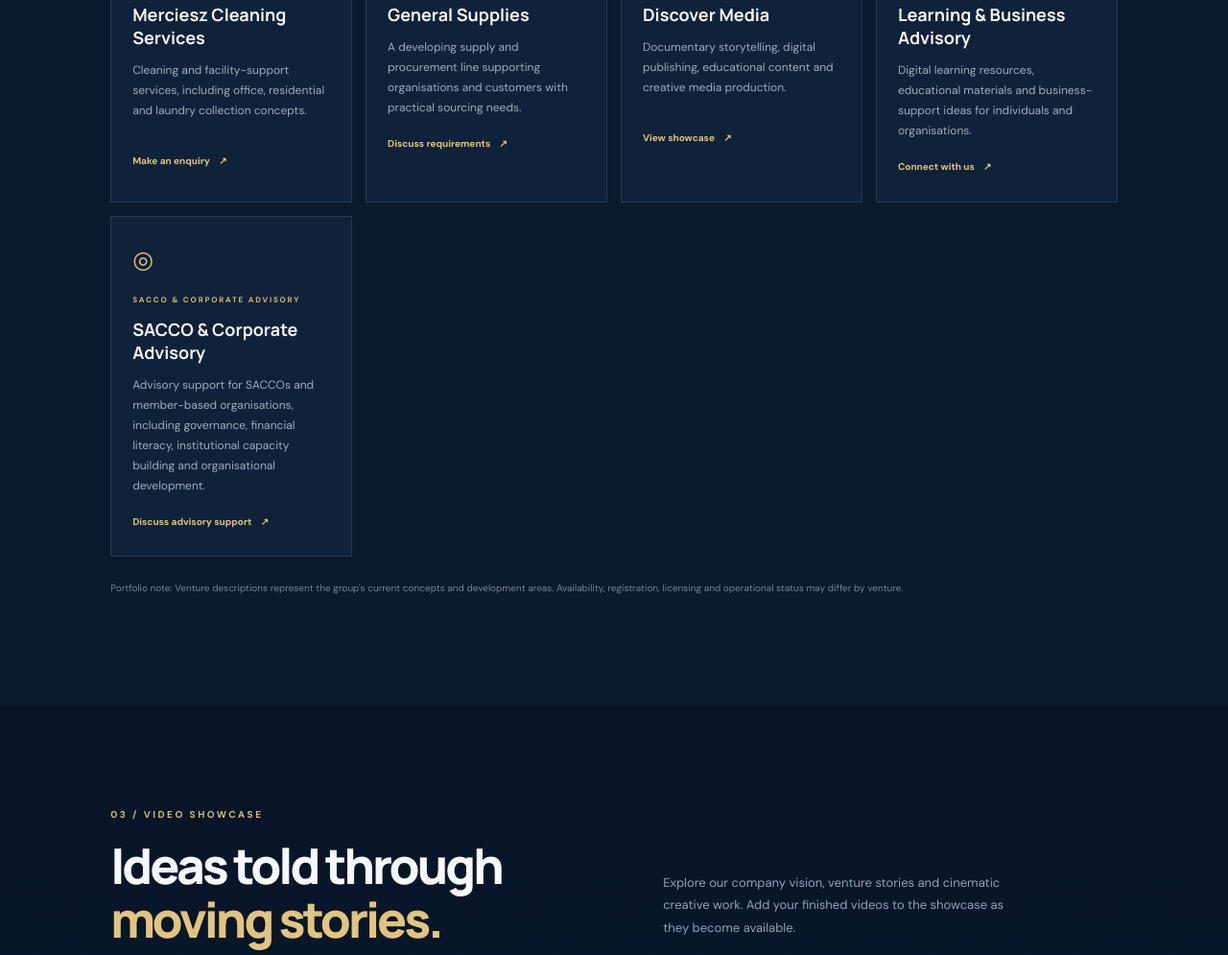
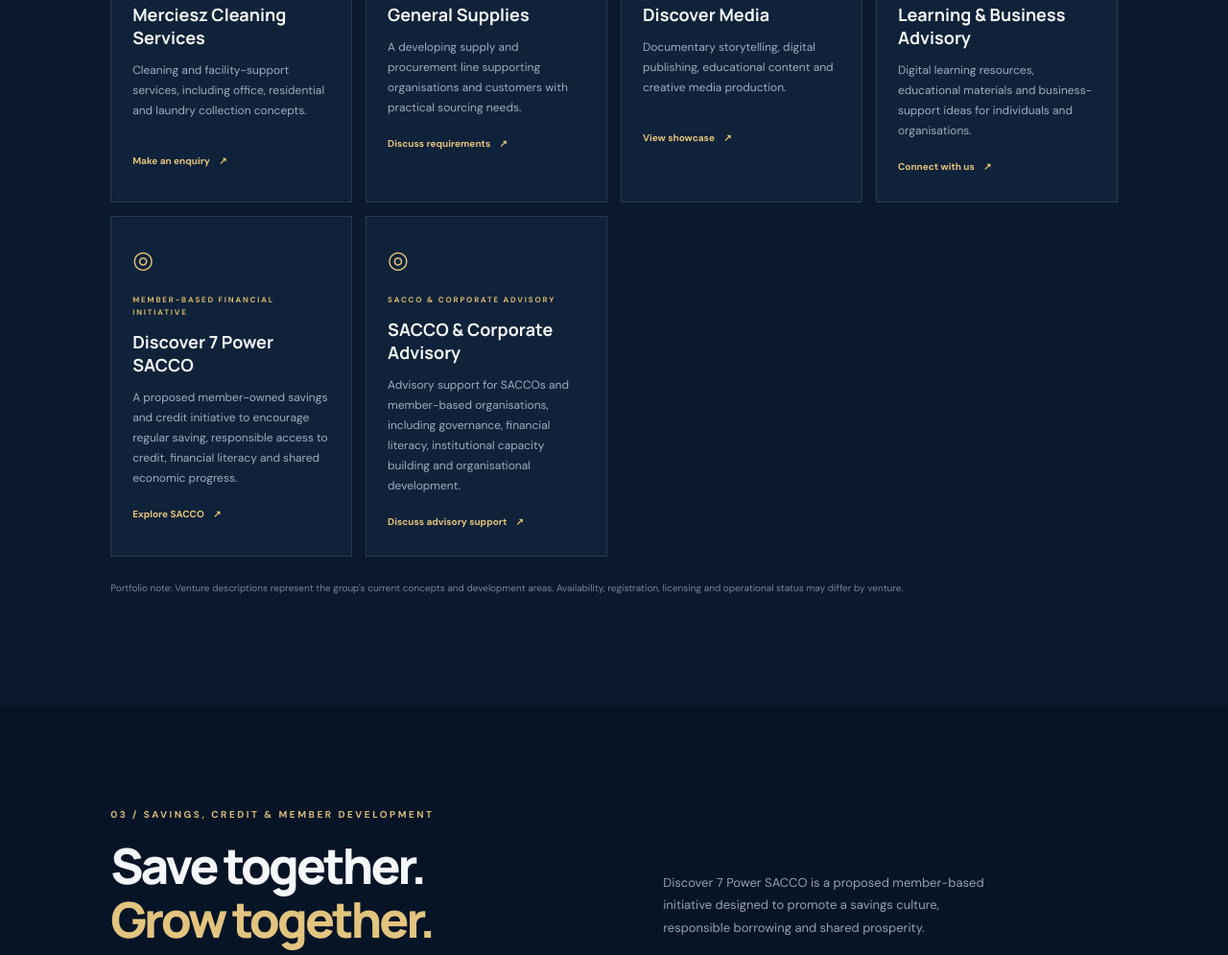
Before and after one commit to ninevetemple-web/zeddy-discover7power3, a plain HTML site: page index.html in a window 1280 px wide. Shown: the part 2198-3193 px from the top of the page at 96% size. Drawn offline with Linux system fonts and the light colour scheme.

Commit message:
Add Discover 7 Power SACCO venture and information section

```diff
--- a/index.html
+++ b/index.html
@@ -20,7 +20,8 @@
 <article class="venture-card"><div class="venture-icon">✧</div><span class="tag">FACILITY SERVICES</span><h3>Merciesz Cleaning Services</h3><p>Cleaning and facility-support services, including office, residential and laundry collection concepts.</p><a href="#contact">Make an enquiry <span>↗</span></a></article>
 <article class="venture-card"><div class="venture-icon">▤</div><span class="tag">SUPPLY & PROCUREMENT</span><h3>General Supplies</h3><p>A developing supply and procurement line supporting organisations and customers with practical sourcing needs.</p><a href="#contact">Discuss requirements <span>↗</span></a></article>
 <article class="venture-card"><div class="venture-icon">◉</div><span class="tag">MEDIA & PUBLISHING</span><h3>Discover Media</h3><p>Documentary storytelling, digital publishing, educational content and creative media production.</p><a href="#showcase">View showcase <span>↗</span></a></article>
-<article class="venture-card"><div class="venture-icon">⌘</div><span class="tag">LEARNING & ADVISORY</span><h3>Learning & Business Advisory</h3><p>Digital learning resources, educational materials and business-support ideas for individuals and organisations.</p><a href="#contact">Connect with us <span>↗</span></a></article><article class="venture-card"><div class="venture-icon">◎</div><span class="tag">SACCO & CORPORATE ADVISORY</span><h3>SACCO & Corporate Advisory</h3><p>Advisory support for SACCOs and member-based organisations, including governance, financial literacy, institutional capacity building and organisational development.</p><a href="#contact">Discuss advisory support <span>↗</span></a></article></div><p class="fine-print">Portfolio note: Venture descriptions represent the group's current concepts and development areas. Availability, registration, licensing and operational status may differ by venture.</p></section>
+<article class="venture-card"><div class="venture-icon">⌘</div><span class="tag">LEARNING & ADVISORY</span><h3>Learning & Business Advisory</h3><p>Digital learning resources, educational materials and business-support ideas for individuals and organisations.</p><a href="#contact">Connect with us <span>↗</span></a></article><article class="venture-card"><div class="venture-icon">◎</div><span class="tag">MEMBER-BASED FINANCIAL INITIATIVE</span><h3>Discover 7 Power SACCO</h3><p>A proposed member-owned savings and credit initiative to encourage regular saving, responsible access to credit, financial literacy and shared economic progress.</p><a href="#sacco">Explore SACCO <span>↗</span></a></article><article class="venture-card"><div class="venture-icon">◎</div><span class="tag">SACCO & CORPORATE ADVISORY</span><h3>SACCO & Corporate Advisory</h3><p>Advisory support for SACCOs and member-based organisations, including governance, financial literacy, institutional capacity building and organisational development.</p><a href="#contact">Discuss advisory support <span>↗</span></a></article></div><p class="fine-print">Portfolio note: Venture descriptions represent the group's current concepts and development areas. Availability, registration, licensing and operational status may differ by venture.</p></section>
+<section class="section sacco-section" id="sacco"><div class="section-kicker">03 / SAVINGS, CREDIT & MEMBER DEVELOPMENT</div><div class="section-heading"><div><h2>Save together.<br><em>Grow together.</em></h2></div><p>Discover 7 Power SACCO is a proposed member-based initiative designed to promote a savings culture, responsible borrowing and shared prosperity.</p></div><div class="principles"><article><b>01</b><h3>Membership</h3><p>A community of members united by shared financial goals, clear membership criteria and participation in governance.</p></article><article><b>02</b><h3>Savings & credit</h3><p>A future framework for regular member savings and fair, responsible credit facilities, subject to registration and all required approvals.</p></article><article><b>03</b><h3>Financial empowerment</h3><p>Financial literacy, investment education, member welfare and support for sustainable economic opportunities.</p></article></div><div class="sacco-notice"><strong>Important development notice</strong><p>This SACCO is presented as a proposed initiative under development. It is not represented as registered, licensed or currently accepting deposits, savings, investments or loan applications. Operations and financial services will begin only after the appropriate registration, governance arrangements and regulatory approvals in Kenya have been completed.</p></div><a class="text-link" href="#contact">Enquire about the SACCO initiative <span>↗</span></a></section>
 <section class="showcase" id="showcase"><div class="section showcase-inner"><div class="section-heading"><div><div class="section-kicker">03 / VIDEO SHOWCASE</div><h2>Ideas told through<br><em>moving stories.</em></h2></div><p>Explore our company vision, venture stories and cinematic creative work. Add your finished videos to the showcase as they become available.</p></div><div class="video-tabs" role="tablist" aria-label="Video categories"><button class="tab active" data-filter="all" role="tab" aria-selected="true">All videos</button><button class="tab" data-filter="company" role="tab" aria-selected="false">Company & ventures</button><button class="tab" data-filter="cinema" role="tab" aria-selected="false">Cinematic stories</button></div><div class="video-grid">
 <article class="video-card" data-category="company"><div class="video-frame video-company"><div class="frame-symbol">D7</div><button class="play-button" data-video="assets/videos/company-introduction.mp4" aria-label="Play company introduction">▶</button><span class="frame-label">COMPANY FILM</span></div><div class="video-info"><span>01 / COMPANY & VENTURES</span><h3>Discover 7 Power — The Vision</h3><p>Our introduction film: the vision, the ventures and the possibilities ahead.</p></div></article>
 <article class="video-card" data-category="cinema"><div class="video-frame video-cinema"><div class="frame-symbol">THE<br>STORY</div><button class="play-button" data-video="assets/videos/the-devils-agenda.mp4" aria-label="Play The Devil's Agenda">▶</button><span class="frame-label">CINEMATIC DOCUMENTARY</span></div><div class="video-info"><span>02 / CINEMATIC STORIES</span><h3>The Devil’s Agenda</h3><p>A cinematic documentary project. Add your completed scenes or final edit to display it here.</p></div></article>
```
